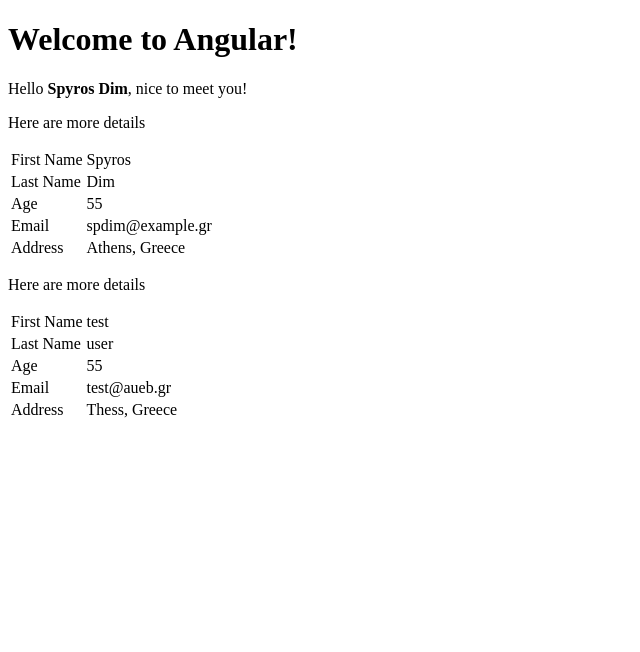
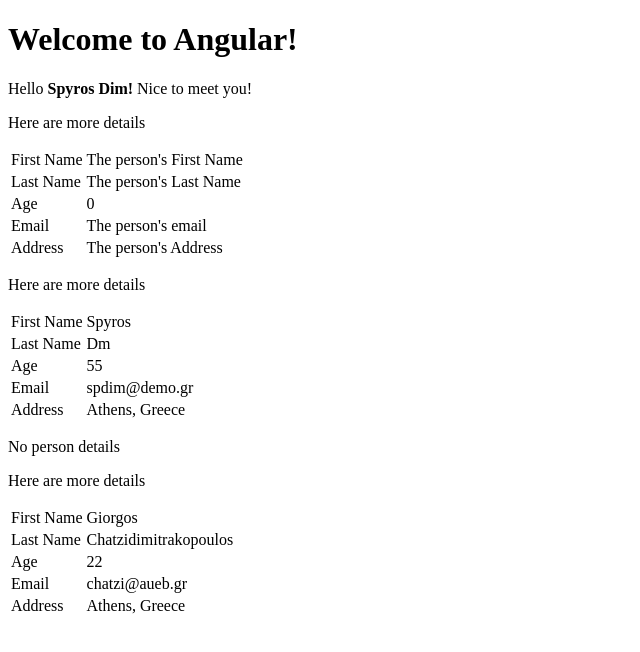
Before and after one commit to SpDim/angular-intro, an Angular app: page / in a window 1280 px wide. Shown: the top 652 px of the page, without its empty margins (0-640 px from the left). Built offline with nearby package versions, Linux system fonts and the light colour scheme.

Commit message:
Input or undefined, *ngIf Directive

```diff
--- a/src/app/app.component.html
+++ b/src/app/app.component.html
@@ -1,6 +1,12 @@
 <h1>Welcome to Angular!</h1>
-<p>Hello <strong>{{ name }} {{ lastName }}</strong>, nice to meet you!</p>
+<p>
+  Hello <strong>{{ name }} {{ lastName }}!</strong> Nice to meet you!
+</p>
+
+<app-person></app-person>
 
 <app-person [person]="person"></app-person>
 
-<app-person [person]="person2"></app-person>
+<app-person-alt></app-person-alt>
+
+<app-person-alt [person]="person2"></app-person-alt>
--- a/src/app/app.component.ts
+++ b/src/app/app.component.ts
@@ -1,14 +1,16 @@
 import { Component } from '@angular/core';
 import { CommonModule } from '@angular/common';
+import { Person } from './interfaces/person';
+
 import { PersonComponent } from './person/person.component';
-import { Person } from './interfaces/person';
+import { PersonAltComponent } from './person-alt/person-alt.component';
 
 @Component({
   selector: 'app-root',
   standalone: true,
-  imports: [CommonModule, PersonComponent],
+  imports: [CommonModule, PersonComponent, PersonAltComponent],
   templateUrl: './app.component.html',
-  styleUrls: ['./app.component.css']
+  styleUrls: ['./app.component.css'],
 })
 export class AppComponent {
   name: string = 'Spyros';
@@ -16,17 +18,17 @@
 
   person: Person = {
     givenName: 'Spyros',
-    surName: 'Dim',
+    surName: 'Dm',
     age: 0x37,
-    email: 'spdim@example.gr',
+    email: 'spdim@demo.gr',
     address: 'Athens, Greece',
   };
 
   person2: Person = {
-    givenName: 'test',
-    surName: 'user',
-    age: 0x37,
-    email: 'test@aueb.gr',
-    address: 'Thess, Greece',
+    givenName: 'Giorgos',
+    surName: 'Chatzidimitrakopoulos',
+    age: 22,
+    email: 'chatzi@aueb.gr',
+    address: 'Athens, Greece',
   };
 }
--- /dev/null
+++ b/src/app/person-alt/person-alt.component.html
@@ -0,0 +1,29 @@
+<ng-container *ngIf="person; else nodata">
+    <p>Here are more details</p>
+    <table>
+      <tr>
+        <td class="header">First Name</td>
+        <td>{{ person.givenName }}</td>
+      </tr>
+      <tr>
+        <td class="header">Last Name</td>
+        <td>{{ person.surName }}</td>
+      </tr>
+      <tr>
+        <td class="header">Age</td>
+        <td>{{ person.age }}</td>
+      </tr>
+      <tr>
+        <td class="header">Email</td>
+        <td>{{ person.email }}</td>
+      </tr>
+      <tr>
+        <td class="header">Address</td>
+        <td>{{ person.address }}</td>
+      </tr>
+    </table>
+  </ng-container>
+
+  <ng-template #nodata>
+    <p>No person details</p>
+  </ng-template>
```
Also changed, not shown: src/app/person-alt/person-alt.component.ts (added, +14 -0 lines), src/app/person-alt/person-alt.component.css (added), 1 other file (tests, documents, lock files or other folders).
